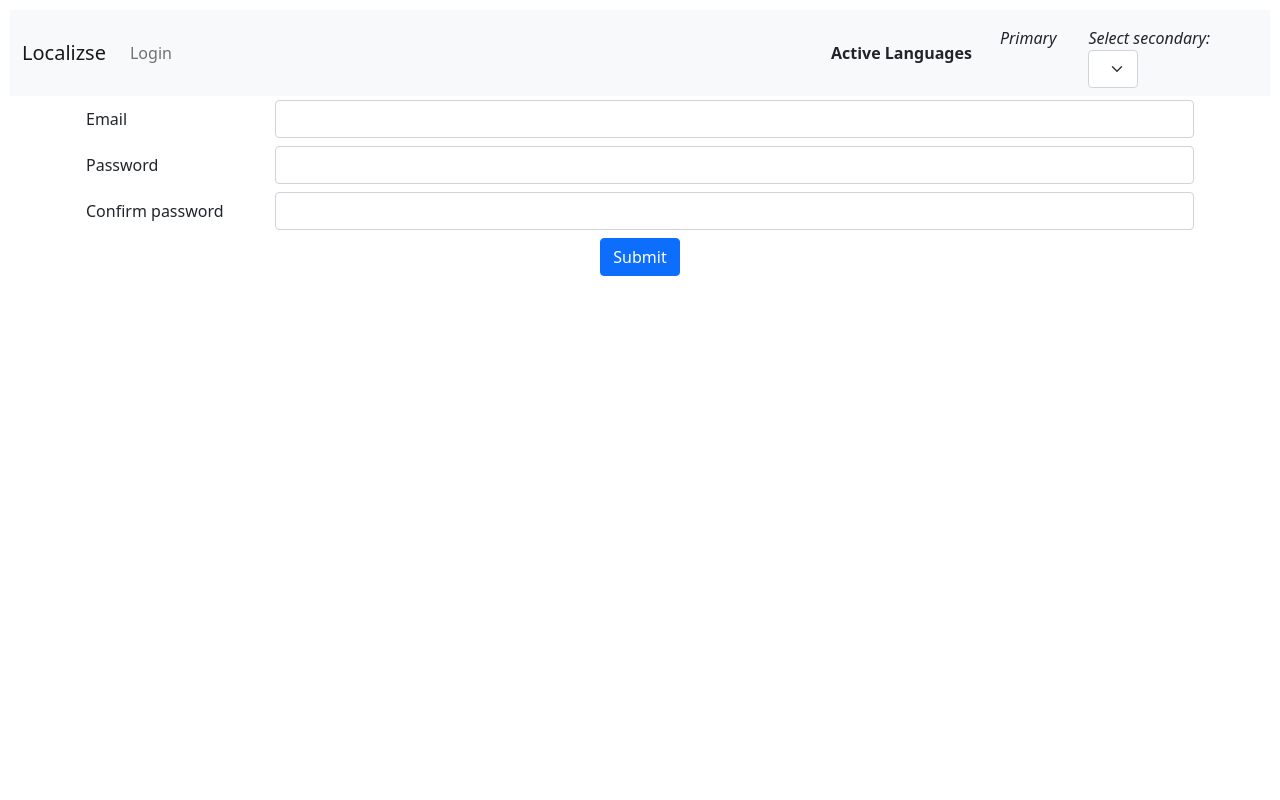
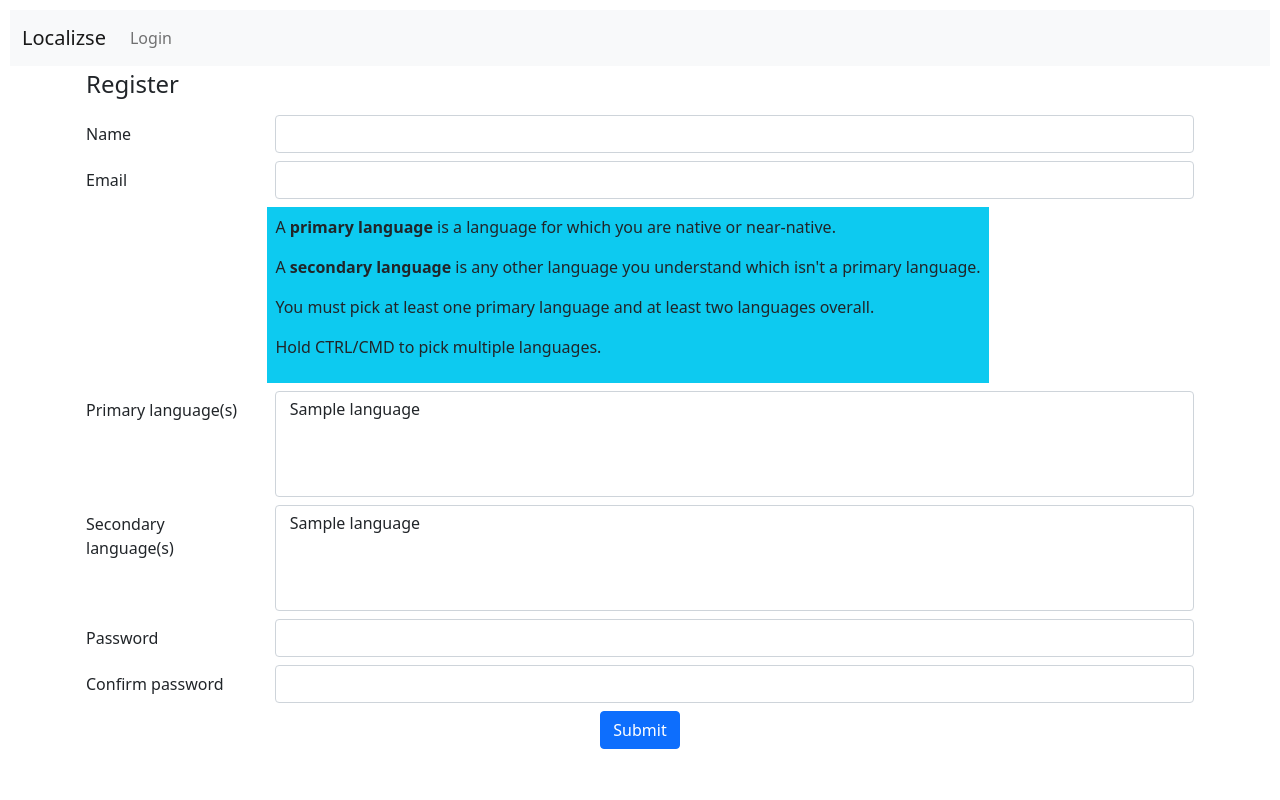
Before and after one commit to Alex-EmSiKay/Localizse-Transtech, a Django app: page /register in a window 1280 px wide. Run offline with Django 3.2, Linux system fonts and the light colour scheme; tables that the repository leaves empty hold one stand-in row (values such as "Sample post"); lists and menus that the app fills with data are empty; some libraries are stand-ins or nearby versions.

Commit message:
items, work logs, new user fields.

```diff
--- a/localizse/transtech/admin.py
+++ b/localizse/transtech/admin.py
@@ -1,9 +1,11 @@
 from django.contrib import admin
-from .models import Language, TechContent, TechContentVersion, User
-from django.contrib.auth.admin import UserAdmin
+from .models import Language, TechContent, TechContentVersion, User, Item
+
+# from django.contrib.auth.admin import UserAdmin
 
 # Register your models here.
 admin.site.register(User)
 admin.site.register(TechContent)
 admin.site.register(TechContentVersion)
 admin.site.register(Language)
+admin.site.register(Item)
--- a/localizse/transtech/static/transtech/styles.css
+++ b/localizse/transtech/static/transtech/styles.css
@@ -20,7 +20,8 @@ body {
 }
 
 .version,
-.new {
+.new,
+.error {
     background-color: rgb(241, 241, 241);
 }
 
--- a/localizse/transtech/templates/transtech/layout.html
+++ b/localizse/transtech/templates/transtech/layout.html
@@ -16,7 +16,9 @@
         integrity="sha384-ka7Sk0Gln4gmtz2MlQnikT1wXgYsOg+OMhuP+IlRH9sENBO0LRn5q+8nbTov4+1p"
         crossorigin="anonymous"></script>
     <script src="{% static 'transtech/csrf-cookie.js'%}"></script>
+    {% if user.is_authenticated%}
     <script src="{% static 'transtech/gen-scripts.js'%}"></script>
+    {% endif %}
     {% block scripts %}
     {% endblock %}
 </head>
@@ -36,6 +38,7 @@
                     <li class="nav-item">
                         <a class="nav-link" href="{% url 'account' %}">Account</a>
                     </li>
+                    {% if user.is_staff %}
                     <li class="nav-item dropdown">
                         <a class="nav-link dropdown-toggle" href="#" id="workDropDown" data-bs-toggle="dropdown"
                             aria-haspopup="true" aria-expanded="false">Work</a>
@@ -45,6 +48,11 @@
                             <a class="dropdown-item" href="{% url 'work_by_type' "audit" %}">Audit</a>
                         </div>
                     </li>
+                    {% else %}
+                    <li class="nav-item">
+                        <a class="nav-link" href="{% url 'work' %}">Work</a>
+                    </li>
+                    {% endif %}
                     <li class="nav-item">
                         <a class="nav-link" href="{% url 'messages' %}">Messages</a>
                     </li>
@@ -57,6 +65,7 @@
                     </li>
                     {% endif %}
                 </ul>
+                {% if user.is_authenticated %}
                 <div class="container-fluid">
                     <div class="row align-items-center justify-content-end">
                         <div class="col-md-auto">
@@ -85,11 +94,13 @@
                                         <label for="secondary"><span class="fst-italic">Select secondary:
                                             </span></label>
                                         <select class="form-select w-auto" id="secondary">
+                                            {% if user.primary.count > 1 %}
                                             {% for lang in user.primary.all %}
                                             <option value="{{lang.code}}"
                                                 {% if lang == user.active_pri %}selected{% endif %}>{{lang.name}}
                                             </option>
                                             {% endfor %}
+                                            {% endif %}
                                             {% for lang in user.secondary.all %}
                                             <option value="{{lang.code}}"
                                                 {% if lang == user.active_sec %}selected{% endif %}>{{lang.name}}
@@ -106,6 +117,7 @@
                         </div>
                     </div>
                 </div>
+                {% endif %}
             </div>
         </div>
     </nav>
--- a/localizse/transtech/templates/transtech/register.html
+++ b/localizse/transtech/templates/transtech/register.html
@@ -2,12 +2,52 @@
 {% block auth %}<a class="nav-link" href="{% url 'login' %}">Login</a>{% endblock %}
 {% block page %}
 <div class="container login">
+    <h4 class="p-1">Register</h4>
+    {{message}}
     <form action="{% url 'register' %}" method="post">
         {% csrf_token %}
+        <div class="form-group row p-1">
+            <label for="name" class="col-lg-2 col-form-label">Name</label>
+            <div class="col">
+                <input type="text" name="name" class="form-control">
+            </div>
+        </div>
         <div class="form-group row p-1">
             <label for="email" class="col-lg-2 col-form-label">Email</label>
             <div class="col">
                 <input type="text" name="email" class="form-control">
+            </div>
+        </div>
+        <div class="row p-1">
+            <div class="row justify-content-center">
+                <div class="col-auto p-2 bg-info">
+                    <p>A <strong>primary language</strong> is a language for which you are native or near-native.</p>
+                    <p>A <strong>secondary language</strong> is any other language you understand which isn't a primary
+                        language.</p>
+                    <p>You must pick at least one primary language and at least two languages overall.</p>
+                    <p>Hold CTRL/CMD to pick multiple languages.</p>
+                </div>
+            </div>
+        </div>
+        <div class="form-group row p-1">
+            <label for="primary" class="col-lg-2 col-form-label">Primary language(s)</label>
+            <div class="col">
+                <select class="form-select" name="primary" multiple>
+                    {% for lang in languages %}
+                    <option value="{{lang.code}}">{{lang.name}}</option>
+                    {% endfor %}
+                </select>
+            </div>
+        </div>
+
+        <div class="form-group row p-1">
+            <label for="secondary" class="col-lg-2 col-form-label">Secondary language(s)</label>
+            <div class="col">
+                <select class="form-select" name="secondary" multiple>
+                    {% for lang in languages %}
+                    <option value="{{lang.code}}">{{lang.name}}</option>
+                    {% endfor %}
+                </select>
             </div>
         </div>
         <div class="form-group row p-1">
@@ -27,7 +67,6 @@
                 <button type="submit" class="btn btn-primary">Submit</button>
             </div>
         </div>
-
     </form>
 </div>
 {% endblock %}
--- a/localizse/transtech/urls.py
+++ b/localizse/transtech/urls.py
@@ -3,13 +3,14 @@ from . import views
 
 urlpatterns = [
     path("", views.index, name="index"),
+    path("log", views.log, name="log"),
     path("login", views.login_view, name="login"),
     path("logout", views.logout_view, name="logout"),
     path("messages", views.messages, name="messages"),
     path("register", views.register, name="register"),
     path("save", views.save, name="save"),
     path("work", views.work_switch, name="work"),
-    path("work/<str:type>", views.work, name="work_by_type"),
+    path("work/<str:w_type>", views.work, name="work_by_type"),
     path("account", views.account, name="account"),
     path("finance", views.finance, name="finance"),
     path("setlang", views.set_lang, name="set_lang"),
--- a/localizse/transtech/views.py
+++ b/localizse/transtech/views.py
@@ -3,18 +3,27 @@ from random import choice
 
 from django.contrib.auth import authenticate, login, logout
 from django.contrib.auth.decorators import login_required
+from django.contrib.auth.models import Group
+from django.db.models import Q, F
 from django.db import IntegrityError
 from django.http import JsonResponse
 from django.http import HttpResponseRedirect
 from django.shortcuts import render
 from django.urls import reverse
 
-from .models import Language, TechContent, TechContentVersion, User
+from .models import Language, TechContent, TechContentVersion, User, Item
 from .trnslt import tech_translate
 
 
 @login_required
 def account(request):
+    user_items = Item.objects.filter(user=request.user)
+    audits = Item.objects.filter(
+        work_type="AU",
+        content__in=[i.content for i in user_items.filter(work_type="RE")],
+    )
+    num_audits = audits.count()
+    num_flagged = audits.filter(~Q(final=F("initial"))).count()
     return render(
         request,
         "transtech/account.html",
@@ -22,6 +31,10 @@ def account(request):
             "user_email": request.user.email,
             "primary_list": [lang.name for lang in request.user.primary.all()],
             "secondary_list": [lang.name for lang in request.user.secondary.all()],
+            "work_log": user_items.order_by("-done")[:20],
+            "num_audits": num_audits,
+            "num_flagged": num_flagged,
+            "accuracy": (num_audits - num_flagged) / num_audits * 100,
         },
     )
 
@@ -38,6 +51,17 @@ def finance(request):
     pass
 
 
+@login_required
+def log(request):
+    return render(
+        request,
+        "transtech/log.html",
+        {
+            "work_log": Item.objects.filter(user=request.user).order_by("-done"),
+        },
+    )
+
+
 def login_view(request):
     if request.method == "POST":
 
@@ -48,14 +72,7 @@ def login_view(request):
         # Check if authentication successful
         if user is not None:
             login(request, user)
-            if not user.active_pri:
-                user.active_pri = user.primary.all()[0]
-                user.active_sec = [
-                    lang
-                    for lang in user.primary.all().union(user.secondary.all())
-                    if lang != user.active_pri
-                ][0]
-                user.save()
+            set_langs(user)
             return HttpResponseRedirect(reverse("index"))
         else:
             return render(request, "transtech/login.html")
@@ -80,32 +97,55 @@ def register(request):
     if request.method == "POST":
         username = request.POST["email"]
         email = request.POST["email"]
+        name = request.POST["name"]
+        primary = request.POST.getlist("primary")
+        secondary = request.POST.getlist("secondary")
 
         # Ensure password matches confirmation
         password = request.POST["password"]
         confirmation = request.POST["confirmation"]
         if password != confirmation:
             return render(
-                request, "transtech/register.html", {"message": "Passwords must match."}
+                request,
+                "transtech/register.html",
+                {
+                    "message": "Passwords must match.",
+                    "languages": Language.objects.all(),
+                },
             )
 
         # Attempt to create new user
         try:
-            user = User.objects.create_user(username, email, password)
+            user = User.objects.create_user(username, email, password, first_name=name)
             user.save()
         except IntegrityError:
             return render(
                 request,
                 "transtech/register.html",
-                {"message": "email already registered."},
+                {
+                    "message": "email already registered.",
+                    "languages": Language.objects.all(),
+                },
             )
+        for l in Language.objects.filter(code__in=primary):
+            user.primary.add(l.pk)
+        for l in Language.objects.filter(code__in=secondary):
+            user.secondary.add(l.pk)
+        user.groups.add(Group.objects.get(name="Reviewer"))
         login(request, user)
+        set_langs(user)
         return HttpResponseRedirect(reverse("index"))
     else:
         if request.user.is_authenticated:
             return HttpResponseRedirect(reverse("index"))
         else:
-            return render(request, "transtech/register.html")
+            return render(
+                request,
+                "transtech/register.html",
+                {
+                    "languages": Language.objects.all(),
+                },
+            )
 
 
 @login_required
@@ -116,17 +156,17 @@ def save(request):
         return JsonResponse({"error": "POST request required."}, status=400)
 
     data = json.loads(request.body)
-    lang = data.get("language")
-    choices = [c.code for c in Language.objects.all()]
+    lang = request.user.active_pri
+    choices = [c for c in Language.objects.all()]
     if lang not in choices:
         return JsonResponse({"error": "not a valid language"}, status=400)
     cont = data.get("content")
     if data.get("content_id"):
         p_key = data.get("content_id")
         oldTC = TechContent.objects.get(pk=p_key)
-        oldOriginal = TechContentVersion.objects.get(
-            content_id=oldTC, language=Language.objects.get(code=lang)
-        )
+        oldOriginal = TechContentVersion.objects.get(content_id=oldTC, language=lang)
+        init = oldOriginal.content
+        fin = cont
         oldOriginal.content = cont
         oldOriginal.save()
         if oldOriginal.version_type == "OR":
@@ -136,12 +176,34 @@ def save(request):
                 )
                 oldTranslation.content = tech_translate(lang, tr_lang, cont)
                 oldTranslation.save()
+        if data.get("type"):
+            if oldOriginal.status == "R":
+                Item.objects.create(
+                    user=request.user,
+                    content=oldOriginal,
+                    initial=init,
+                    final=fin,
+                    work_type="AU",
+                )
+                oldOriginal.status = "A"
+                oldOriginal.save()
+            if oldOriginal.status == "C":
+                Item.objects.create(
+                    user=request.user,
+                    content=oldOriginal,
+                    initial=init,
+                    final=fin,
+                    work_type="RE",
+                )
+                oldOriginal.status = "R"
+                oldOriginal.save()
+
     else:
         newTC = TechContent.objects.create()
         p_key = newTC.pk
         newOriginal = TechContentVersion(
             content_id=newTC,
-            language=Language.objects.get(code=lang),
+            language=lang,
             content=cont,
             version_type="OR",
             status="O",
@@ -150,8 +212,8 @@ def save(request):
         for tr_lang in [c for c in choices if c != lang]:
             newTranslation = TechContentVersion(
                 content_id=newTC,
-                language=Language.objects.get(code=tr_lang),
-                content=tech_translate(lang, tr_lang, cont),
+                language=tr_lang,
+                content=tech_translate(lang.code, tr_lang.code, cont),
                 version_type="TR",
                 status="C",
             )
@@ -175,31 +237,75 @@ def set_lang(request):
 
 @login_required
 def work_switch(request):
-    return HttpResponseRedirect(reverse("index"))
+    if request.user.groups.all()[0] == Group.objects.get(name="Creator"):
+        return HttpResponseRedirect(reverse("work_by_type", args=["create"]))
+    if request.user.groups.all()[0] == Group.objects.get(name="Reviewer"):
+        return HttpResponseRedirect(reverse("work_by_type", args=["review"]))
+    if request.user.groups.all()[0] == Group.objects.get(name="Auditor"):
+        return HttpResponseRedirect(reverse("work_by_type", args=["audit"]))
 
 
 @login_required
-def work(request, type):
-    if type in [
+def work(request, w_type):
+
+    if w_type in [
         "create",
         "review",
         "audit",
     ]:
-        if type == "create":
-            return render(request, f"transtech/{type}.html")
+        if not request.user.is_staff:
+            group = request.user.groups.all()[0]
+            if not (
+                (w_type == "create" and group.name == "Creator")
+                or (w_type == "review" and group.name == "Reviewer")
+                or (w_type == "audit" and group.name == "Auditor")
+            ):
+                return HttpResponseRedirect(reverse("work"))
+        if w_type == "create":
+            return render(request, f"transtech/{w_type}.html")
         else:
-            original = choice(
-                TechContentVersion.objects.filter(
-                    version_type="OR", language=request.user.active_sec
+            translations = [
+                c.content_id
+                for c in TechContentVersion.objects.filter(
+                    language=request.user.active_pri,
+                    status=(
+                        "C"
+                        if w_type == "review"
+                        else "R"
+                        if w_type == "audit"
+                        else None
+                    ),
                 )
-            )
+            ]
+            try:
+                original = choice(
+                    TechContentVersion.objects.filter(
+                        version_type="OR",
+                        language=request.user.active_sec,
+                        content_id__in=translations,
+                    )
+                )
+            except IndexError:
+                return render(request, "transtech/workerror.html", {"type": w_type})
+
             translation = TechContentVersion.objects.get(
                 content_id=original.content_id, language=request.user.active_pri
             )
             return render(
                 request,
-                f"transtech/{type}.html",
+                f"transtech/{w_type}.html",
                 {"original": original, "translation": translation},
             )
     else:
         return HttpResponseRedirect(reverse("index"))
+
+
+def set_langs(user):
+    if not user.active_pri:
+        user.active_pri = user.primary.all()[0]
+        user.active_sec = [
+            lang
+            for lang in user.primary.all().union(user.secondary.all())
+            if lang != user.active_pri
+        ][0]
+        user.save()
```
Also changed, not shown: localizse/transtech/models.py (+17 -0 lines), localizse/transtech/static/transtech/rev-scripts.js (+13 -4 lines), localizse/transtech/templates/transtech/account.html (+36 -14 lines), localizse/transtech/templates/transtech/audit.html (+17 -8 lines), localizse/transtech/templates/transtech/log.html (added, +42 -0 lines), localizse/transtech/templates/transtech/workerror.html (added, +15 -0 lines), localizse/transtech/migrations/0004_item.py (added), localizse/transtech/migrations/0005_item_done.py (added), localizse/transtech/migrations/0006_auto_20211212_1228.py (added), localizse/transtech/migrations/0007_alter_techcontentversion_status.py (added).
